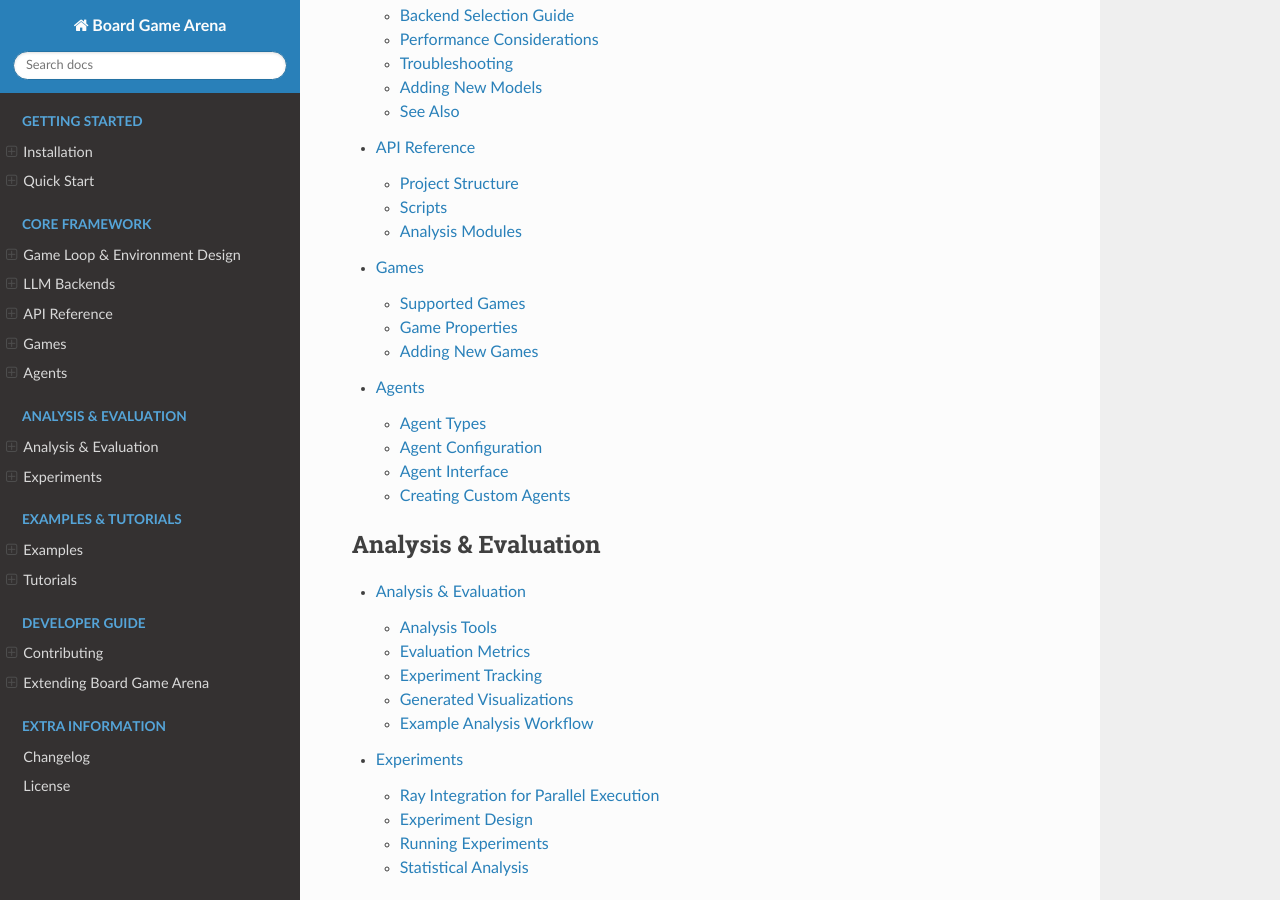
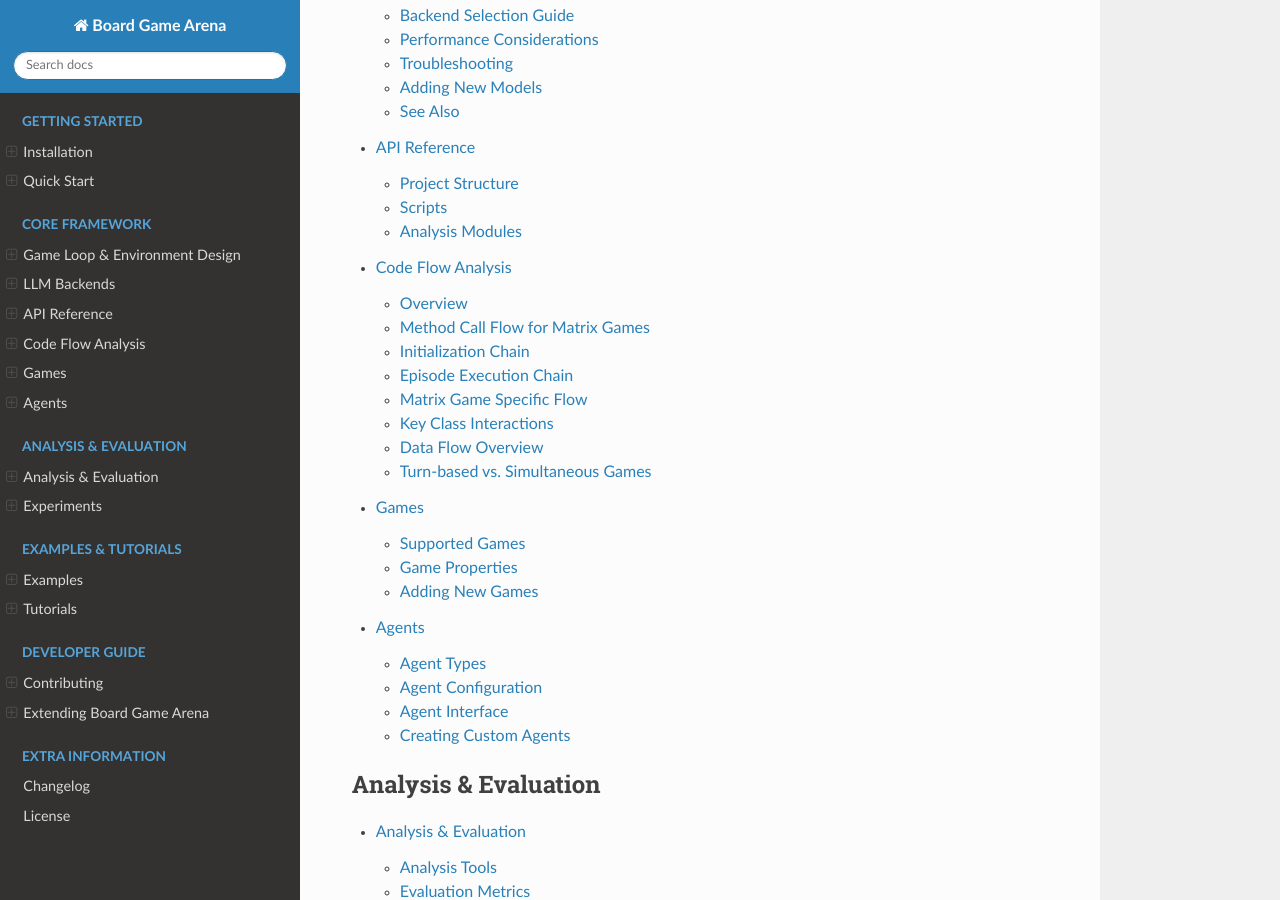
Before and after one commit to SLAMPAI/game_reasoning_arena, a Sphinx documentation site: the page built from docs/index.rst, in a window 1280 px wide and 900 px high, scrolled down 1860 px. Built offline with Sphinx 7.4.7 and the Read the Docs theme 3.1.0, drawn with Linux system fonts in a browser that asks for light colours; some of the changed lines change nothing that is shown.

Commit message:
Added a 'code flow' section

```diff
--- /dev/null
+++ b/docs/_static/mermaid-init.js
@@ -0,0 +1,12 @@
+// Initialize Mermaid diagrams
+document.addEventListener('DOMContentLoaded', function() {
+    mermaid.initialize({
+        startOnLoad: true,
+        theme: 'default',
+        securityLevel: 'loose',
+        flowchart: {
+            htmlLabels: true,
+            curve: 'basis'
+        }
+    });
+});
--- /dev/null
+++ b/docs/code_flow.rst
@@ -0,0 +1,353 @@
+Code Flow Analysis
+==================
+
+This section provides a comprehensive analysis of the code execution flow in Board Game Arena, helping developers understand how the framework orchestrates game simulations and agent interactions.
+
+Overview
+--------
+
+The Board Game Arena framework follows a structured execution flow that handles multiple game types, agent configurations, and backend systems. The code flow analysis covers three main perspectives:
+
+1. **High-level Architecture Flow** - Overall system organization
+2. **Method Call Hierarchy** - Detailed function call sequences
+3. **Data Flow Analysis** - Information transformation through the system
+
+Method Call Flow for Matrix Games
+----------------------------------
+
+The following Mermaid diagram illustrates the complete method call flow, with special focus on matrix games (simultaneous-move games like Rock-Paper-Scissors):
+
+.. raw:: html
+
+   <div class="mermaid">
+   graph TD
+       %% Entry Point
+       A[runner.py::main] --> B[parse_config]
+       A --> C[run_simulation]
+
+       %% Ray Initialization
+       C --> D[initialize_ray]
+
+       %% Simulation Orchestration
+       C --> E[simulate_game]
+
+       %% Core Simulation Setup
+       E --> F[initialize_llm_registry]
+       E --> G[initialize_policies]
+       E --> H[registry.make_env]
+
+       %% Policy Management
+       G --> I[AGENT_REGISTRY lookup]
+       G --> J[LLMAgent.__init__]
+       G --> K[RandomAgent.__init__]
+       G --> L[HumanAgent.__init__]
+
+       %% Environment Creation
+       H --> M[registry.get_game_loader]
+       H --> N[MatrixGameEnv.__init__]
+       N --> O[OpenSpielEnv.__init__]
+
+       %% Episode Loop
+       E --> P[env.reset]
+       P --> Q[game.new_initial_state]
+       P --> R[_solve_chance_nodes]
+       P --> S[_state_to_observation]
+
+       %% Matrix Game Observation
+       S --> T[_generate_prompt]
+       T --> U[state.legal_actions]
+       T --> V[state.action_to_string]
+
+       %% Action Computation Loop
+       E --> W[compute_actions]
+       W --> X{is_simultaneous_node?}
+
+       %% Simultaneous Actions (Matrix Games)
+       X -->|Yes| Y[All players act]
+       Y --> Z[player_to_agent[0]]
+       Y --> AA[player_to_agent[1]]
+
+       %% Agent Decision Making
+       Z --> BB[LLMAgent.compute_action]
+       AA --> CC[RandomAgent.compute_action]
+
+       %% LLM Processing
+       BB --> DD[generate_response]
+       DD --> EE[Ray batch processing]
+       DD --> FF[Direct LLM call]
+
+       %% Random Agent
+       CC --> GG[random.choice]
+
+       %% Environment Step
+       W --> HH[env.step]
+       HH --> II[state.apply_actions]
+       II --> JJ[OpenSpiel game logic]
+
+       %% Reward and State Update
+       HH --> KK[_compute_reward]
+       HH --> LL[state.is_terminal]
+       HH --> MM[_state_to_observation]
+
+       %% Logging
+       E --> NN[log_llm_action]
+       E --> OO[SQLiteLogger.log_move]
+       E --> PP[TensorBoard logging]
+
+       %% Turn-based Alternative
+       X -->|No| QQ[Current player only]
+       QQ --> RR[state.current_player]
+       QQ --> Z
+
+       %% Cleanup and Results
+       E --> SS[Post-game processing]
+       A --> TT[full_cleanup]
+
+       %% Styling
+       classDef entryPoint fill:#e1f5fe
+       classDef simulation fill:#f3e5f5
+       classDef environment fill:#e8f5e8
+       classDef agent fill:#fff3e0
+       classDef matrix fill:#ffebee
+
+       class A,B,C entryPoint
+       class E,F,G,W,HH simulation
+       class H,N,O,P,S environment
+       class I,J,K,L,BB,CC agent
+       class T,U,V,Y,Z,AA,II matrix
+   </div>
+
+Initialization Chain
+---------------------
+
+The system startup follows this hierarchical initialization pattern:
+
+.. code-block:: text
+
+   runner.py::main()
+   ├── parse_config()
+   ├── run_simulation()
+       ├── initialize_ray() [if enabled]
+       └── simulate_game()
+           ├── initialize_llm_registry()
+           ├── initialize_policies()
+           │   ├── registry.get_game_loader().num_players()
+           │   ├── AGENT_REGISTRY[agent_type]
+           │   ├── LLMAgent.__init__(model_name, game_name)
+           │   └── RandomAgent.__init__(seed)
+           └── registry.make_env()
+               ├── registry.get_game_loader()
+               ├── loader_class.load() [OpenSpiel game]
+               └── MatrixGameEnv.__init__()
+                   └── OpenSpielEnv.__init__()
+
+Episode Execution Chain
+------------------------
+
+Each game episode follows this execution pattern:
+
+.. code-block:: text
+
+   simulate_game()
+   └── for episode in range(num_episodes):
+       ├── env.reset(seed)
+       │   ├── game.new_initial_state()
+       │   ├── _solve_chance_nodes()
+       │   └── _state_to_observation()
+       │       └── _generate_prompt(agent_id)
+       │           ├── state.legal_actions(agent_id)
+       │           └── state.action_to_string(agent_id, action)
+       │
+       └── while not (terminated or truncated):
+           ├── compute_actions()
+           │   ├── env.state.is_simultaneous_node() [True for matrix games]
+           │   └── for each player:
+           │       └── player_to_agent[player](observation)
+           │           ├── LLMAgent.compute_action()
+           │           │   ├── generate_response() or Ray call
+           │           │   └── extract action from LLM response
+           │           └── RandomAgent.compute_action()
+           │               └── random.choice(legal_actions)
+           │
+           ├── env.step(action_dict)
+           │   ├── state.apply_actions([action_0, action_1, ...])
+           │   ├── _compute_reward()
+           │   ├── state.is_terminal()
+           │   └── _state_to_observation() [if not terminal]
+           │
+           └── Logging:
+               ├── log_llm_action()
+               ├── SQLiteLogger.log_move()
+               └── TensorBoard metrics
+
+Matrix Game Specific Flow
+--------------------------
+
+For matrix games like **Rock-Paper-Scissors** between an LLM and Random agent:
+
+**1. State to Observation**
+   - For Player 0 (LLM): legal_actions: [0, 1, 2] (Rock, Paper, Scissors), prompt: "You are Player 0 in matrix_rps..."
+   - For Player 1 (Random): legal_actions: [0, 1, 2], prompt: "You are Player 1 in matrix_rps..."
+
+**2. Action Computation**
+   - is_simultaneous_node() → True
+   - Player 0: LLMAgent.compute_action() → Send prompt to LLM → Parse response for action number → Return {"action": 1, "reasoning": "..."}
+   - Player 1: RandomAgent.compute_action() → Return random.choice([0, 1, 2])
+
+**3. Environment Step**
+   - env.step({0: 1, 1: 2})  # Player 0: Paper, Player 1: Scissors
+   - state.apply_actions([1, 2])
+   - OpenSpiel calculates: Player 1 wins (Scissors cuts Paper)
+   - rewards: {0: -1, 1: +1}
+   - Check if terminal (single round) or continue
+
+Key Class Interactions
+----------------------
+
+The following diagram shows the main class relationships and interactions:
+
+.. raw:: html
+
+   <div class="mermaid">
+   classDiagram
+       class runner {
+           +main()
+           +run_simulation()
+           +initialize_ray()
+       }
+
+       class simulate {
+           +simulate_game()
+           +compute_actions()
+           +log_llm_action()
+       }
+
+       class GameRegistry {
+           +register()
+           +get_game_loader()
+           +make_env()
+       }
+
+       class PolicyManager {
+           +initialize_policies()
+           +policy_mapping_fn()
+       }
+
+       class MatrixGameEnv {
+           +__init__()
+           +_state_to_observation()
+           +_generate_prompt()
+           +apply_action()
+       }
+
+       class OpenSpielEnv {
+           +reset()
+           +step()
+           +_solve_chance_nodes()
+           +_compute_reward()
+       }
+
+       class LLMAgent {
+           +compute_action()
+           +__call__()
+       }
+
+       class RandomAgent {
+           +compute_action()
+           +__call__()
+       }
+
+       runner --> simulate
+       simulate --> GameRegistry
+       simulate --> PolicyManager
+       GameRegistry --> MatrixGameEnv
+       MatrixGameEnv --> OpenSpielEnv
+       PolicyManager --> LLMAgent
+       PolicyManager --> RandomAgent
+       simulate --> LLMAgent
+       simulate --> RandomAgent
+   </div>
+
+Data Flow Overview
+------------------
+
+The complete data transformation flow follows this pattern:
+
+.. code-block:: text
+
+   Configuration → Game Setup → Episode Loop → Action Computation → Environment Step → Logging
+
+**Configuration Example:**
+
+.. code-block:: json
+
+   {
+     "env_configs": [{"game_name": "matrix_rps"}],
+     "agents": {
+       "player_0": {"type": "llm", "model": "gpt-4"},
+       "player_1": {"type": "random"}
+     }
+   }
+
+**Game Setup:**
+
+.. code-block:: python
+
+   policies_dict = {
+     "policy_0": LLMAgent("gpt-4", "matrix_rps"),
+     "policy_1": RandomAgent(seed=42)
+   }
+
+   env = MatrixGameEnv(openspiel_game, "matrix_rps", ...)
+
+**Episode Loop:**
+
+.. code-block:: python
+
+   observations = {
+     0: {"legal_actions": [0,1,2], "prompt": "..."},
+     1: {"legal_actions": [0,1,2], "prompt": "..."}
+   }
+
+**Action Computation:**
+
+.. code-block:: python
+
+   action_dict = {
+     0: 1,  # LLM chooses Paper
+     1: 2   # Random chooses Scissors
+   }
+
+**Environment Step:**
+
+.. code-block:: python
+
+   rewards = {0: -1, 1: +1}  # Player 1 wins
+   terminated = True          # Single round game
+
+Turn-based vs. Simultaneous Games
+----------------------------------
+
+The framework handles both game types differently:
+
+**Matrix Games (Simultaneous)**
+   - All players act at the same time
+   - ``is_simultaneous_node()`` returns ``True``
+   - Actions collected from all agents before environment step
+   - Examples: Rock-Paper-Scissors, Prisoner's Dilemma
+
+**Turn-based Games**
+   - Only current player acts each step
+   - ``state.current_player()`` identifies active player
+   - Single action passed to environment step
+   - Examples: Tic-Tac-Toe, Connect Four
+
+This comprehensive flow analysis shows how matrix games are handled as simultaneous-move games where all players act at once, contrasting with turn-based games where only the current player acts each step.
+
+.. note::
+
+   For more detailed technical implementation, see the source files:
+
+   - ``method_call_flow.md`` - Complete method call documentation
+   - ``code_flow_analysis.md`` - Detailed architectural analysis
+   - ``flow_visualization.html`` - Interactive flow visualization
--- a/docs/conf.py
+++ b/docs/conf.py
@@ -18,6 +18,12 @@
     'sphinx.ext.viewcode',
     'sphinx.ext.napoleon',
     'sphinx.ext.intersphinx',
+]
+
+# Add Mermaid.js support via HTML templates
+html_js_files = [
+    'https://cdn.jsdelivr.net/npm/mermaid@10.6.1/dist/mermaid.min.js',
+    'mermaid-init.js',
 ]
 
 templates_path = ['_templates']
--- a/docs/index.rst
+++ b/docs/index.rst
@@ -50,6 +50,7 @@
    game_loop
    backends
    api_reference
+   code_flow
    games
    agents
 
```
